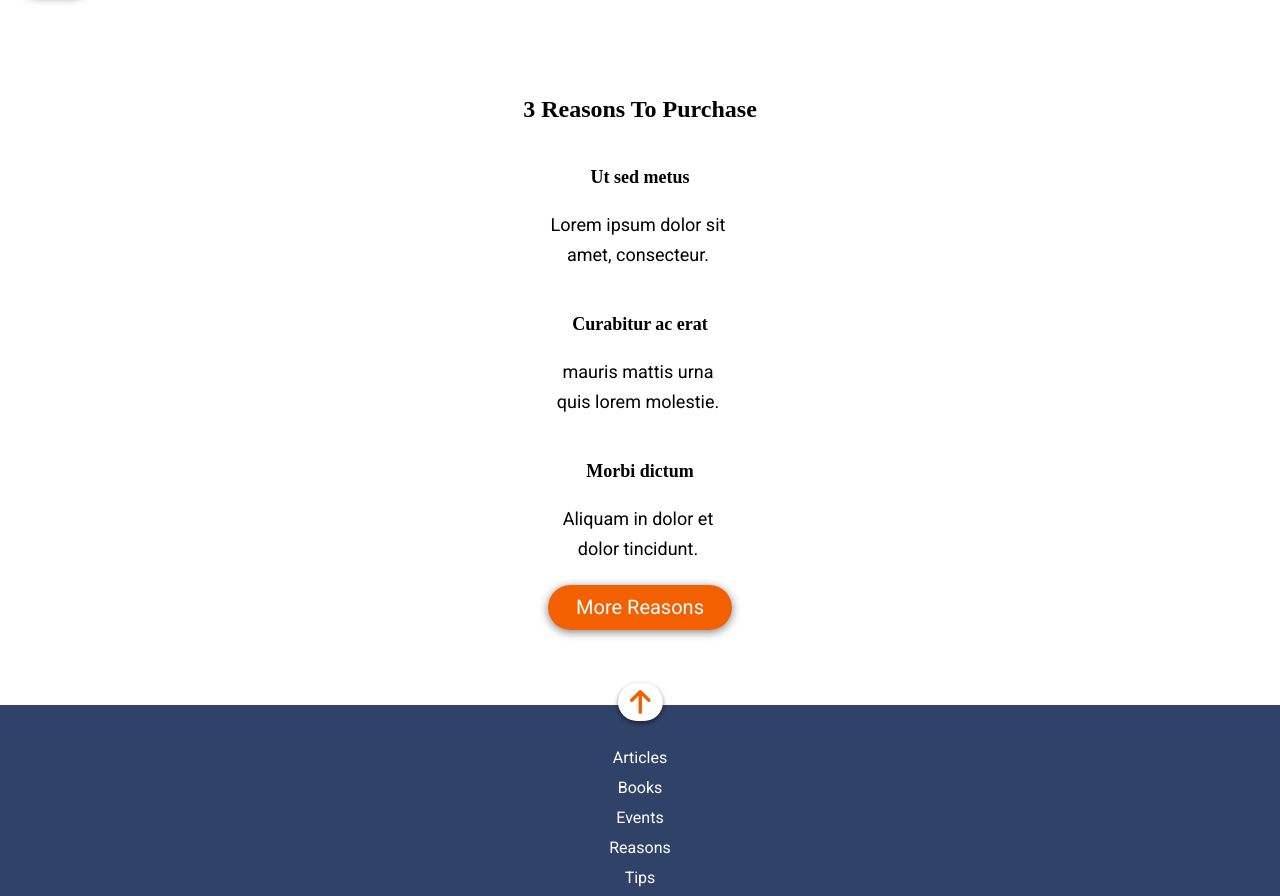
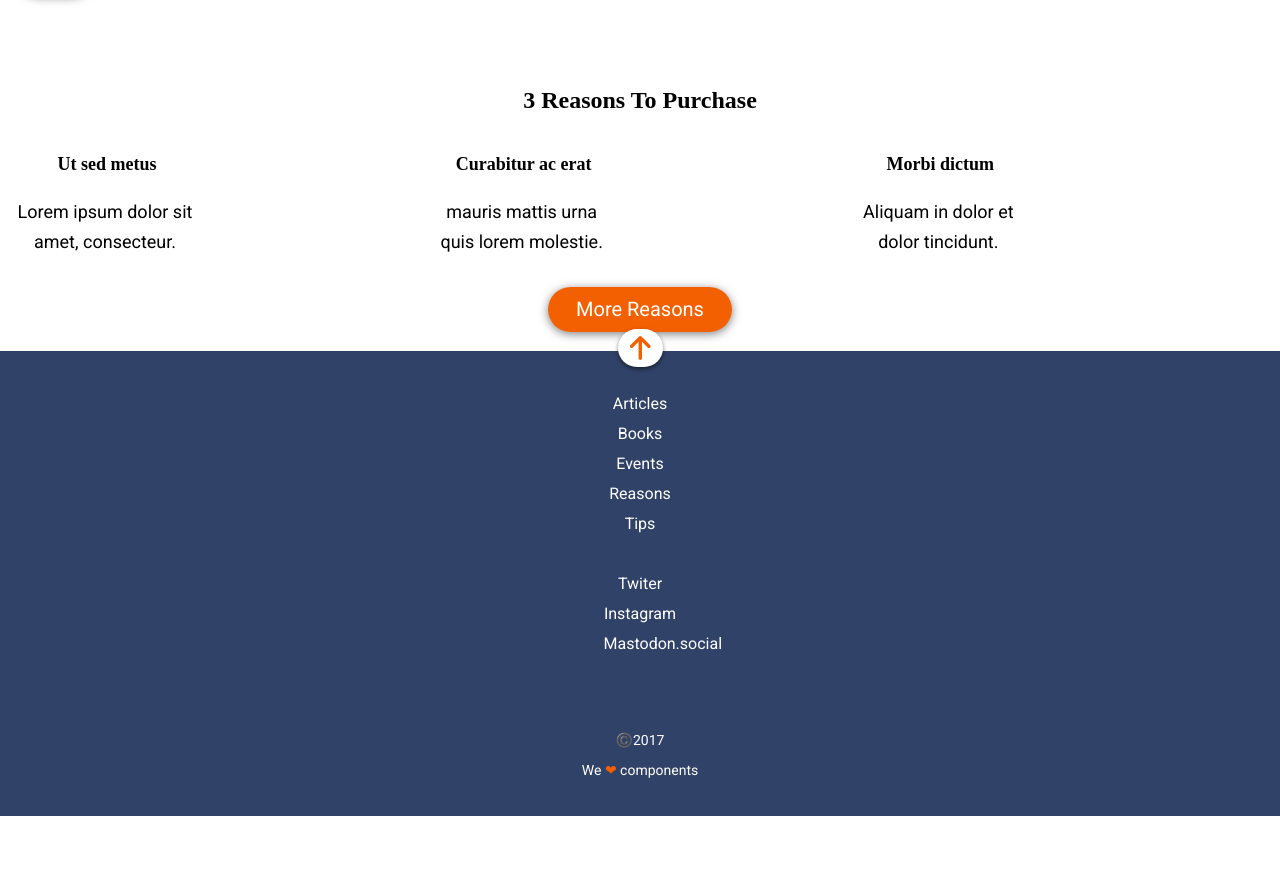
Before and after one commit to irisparedes/f-m1-evaluacion-final-irisparedes, a website: page docs/index.html in a window 1280 px wide. Shown: the part 1147-2043 px from the top of the page. After the commit the page ends 1963 px from the top, so only its background shows below. Drawn offline with nearby package versions, Linux system fonts and the light colour scheme; files that its build step writes are made by us from their sources.

Commit message:
fix grid version tablet

```diff
--- a/_src/assets/scss/main.scss
+++ b/_src/assets/scss/main.scss
@@ -146,6 +146,31 @@ body {
 	align-items: center;
 	padding: 15px;
 }
+@media all and (min-width: 768px) {
+	.reasons__container {
+	display: 100vh;
+	display: grid;
+	grid-template-columns: 3fr 3fr 3fr;
+	grid-template-rows: 20% 60% 20%;
+	grid-template-areas: "reasons__title" "reasons__subtitle1" "reasons__subtitle2" "reasons__subtitle3" "reasons__buttom" "reasons__buttom";
+
+.reasons__container {
+	//display: flex;
+	//justify-content: center;
+	//align-items: center;
+}
+.reasons__title {
+	grid-column: 1/4;
+}
+
+.reasons__buttom {
+	grid-column: 1/4;
+	margin: auto;
+
+}
+}
+}
+
 .reasons__container p {
 	width: 180px;
 	height: 63px;
@@ -176,7 +201,6 @@ body {
 	line-height: 1.25;
 	text-align: center;
 	color: #000000;
-
 }
 
 .reasons__buttom {
@@ -205,6 +229,7 @@ body {
         background-color: #eb9347;
     }
 }
+
 
 
 //Footer
```
